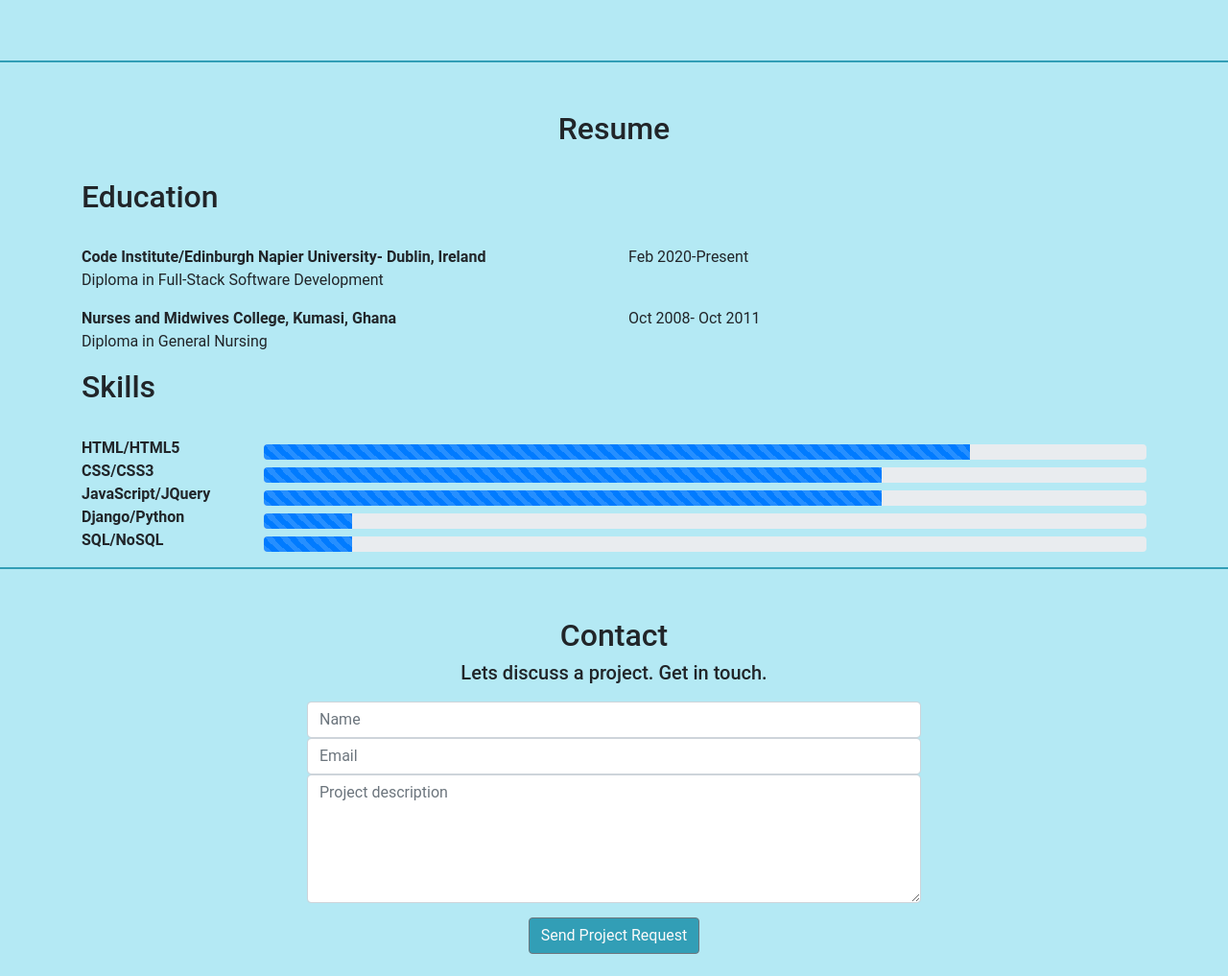
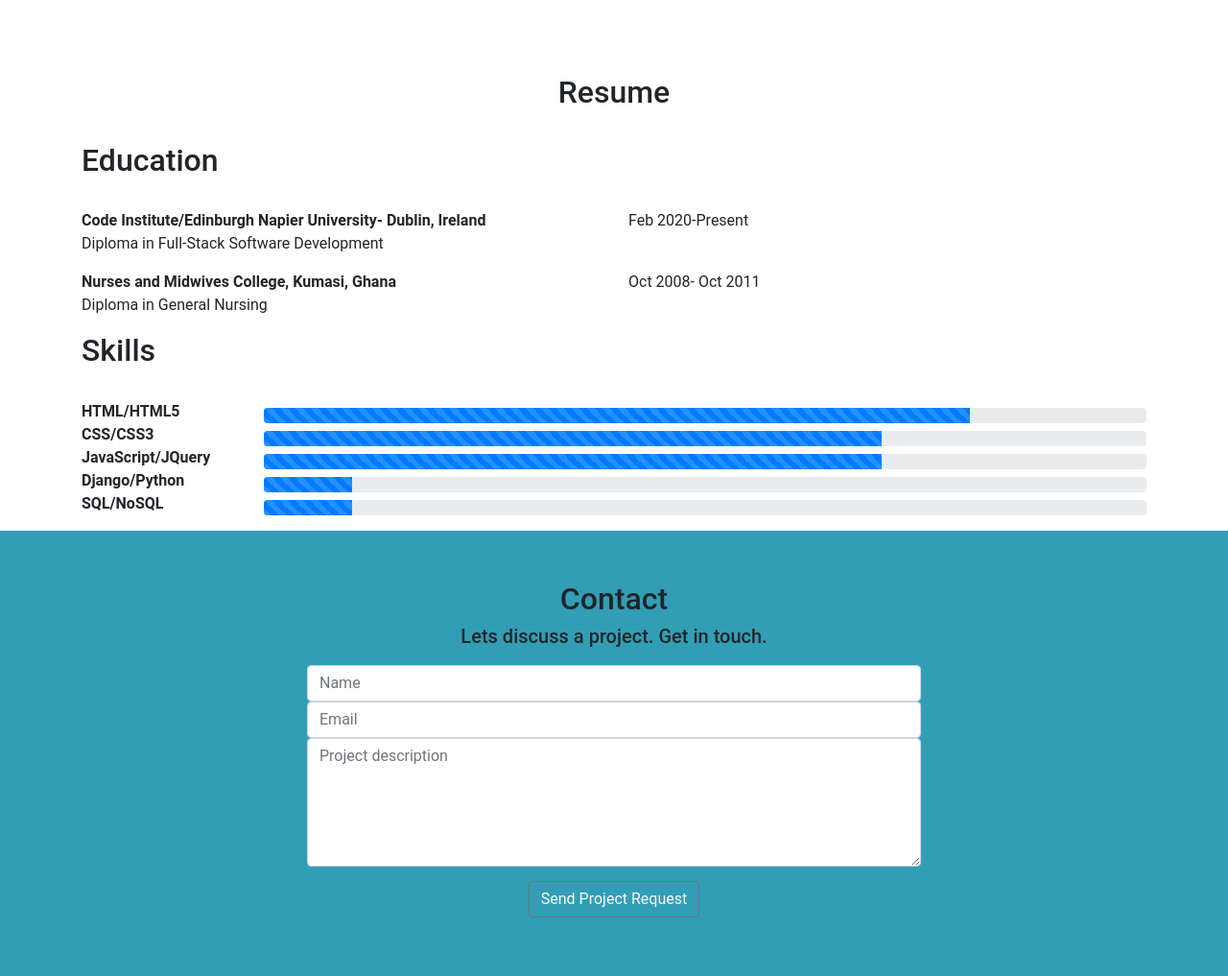
Before and after one commit to ananejd/Anane, a plain HTML site: page index.html in a window 1280 px wide. Shown: the part 651-1668 px from the top of the page at 96% size. Drawn offline with nearby package versions, Linux system fonts and the light colour scheme.

Commit message:
design changes

```diff
--- a/assets/css/style.css
+++ b/assets/css/style.css
@@ -11,7 +11,7 @@
 }
 
 .navbar-brand {
-    color: black;
+    color: rgb(17, 90, 95);
     font-size: 30px;
 }
 
@@ -70,13 +70,12 @@ li,a {
 /* Body */
 
 body {
-    background-color: #b4e9f4;
     margin: 0 auto;
     font-family: roboto;
 }
 
 #resume {
-    padding-top: 50px;
+    padding-top: 80px;
 }
 
 hr{
@@ -99,6 +98,10 @@ hr{
     padding-bottom: 50px;
 }
 
+#title{
+    background-color: #329EB6
+}
+
 div>#intro {
     font-size: 178%;
     position: relative;
@@ -119,6 +122,12 @@ button[type="submit"] {
     color: #fafafa;
     background-color: #329EB6;
 }
+
+#contact{
+    background-color: #329EB6;
+    padding-bottom: 50px;
+}
+
 /* ---------------------------------------------------footer */
 
 footer {
--- a/assets/js/sendEmail.js
+++ b/assets/js/sendEmail.js
@@ -13,3 +13,4 @@ function sendMail(contactForm) {
         }
     );
     return false;
+}
--- a/index.html
+++ b/index.html
@@ -70,7 +70,7 @@
             </div>
     </nav>
 </header>
-<section>
+<section id="title">
     <div class="container">
         <div class="title-wrapper">
                 <h2 class="custom-title">John Divine Anane</h2>
@@ -89,11 +89,11 @@
             </div>
         </div>
     </div>
-
+</section>
     <!-- Resume -->
 
     <section id="resume">
-        <hr>
+
         <div class="container">
             <div class="row">
                 <div class="col">
@@ -246,7 +246,6 @@
         </div>
     </section>
 </section>
-<br>
 <footer class="container-fluid" id="footer-container">
     <div class="row">
         <div class="col">
```
Also changed, not shown: 1 other file.
